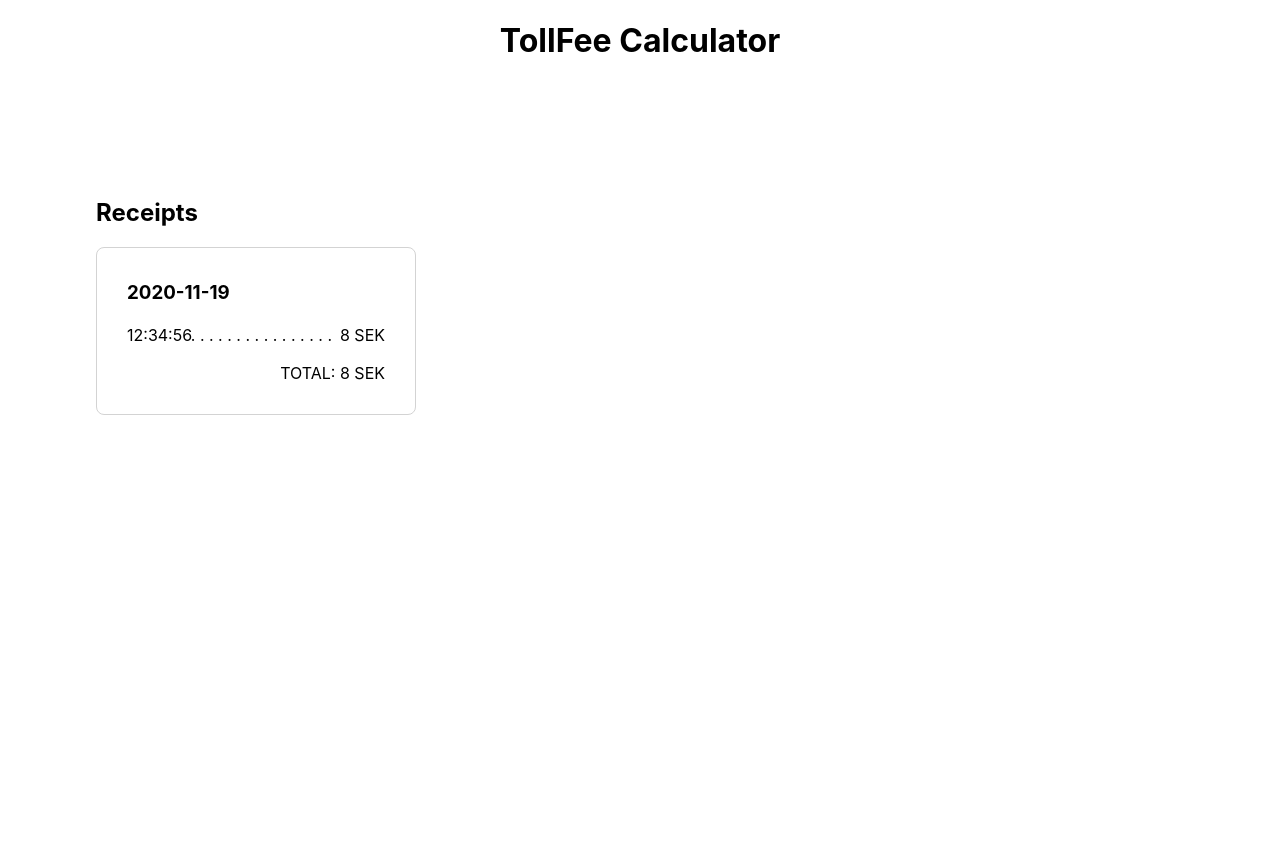
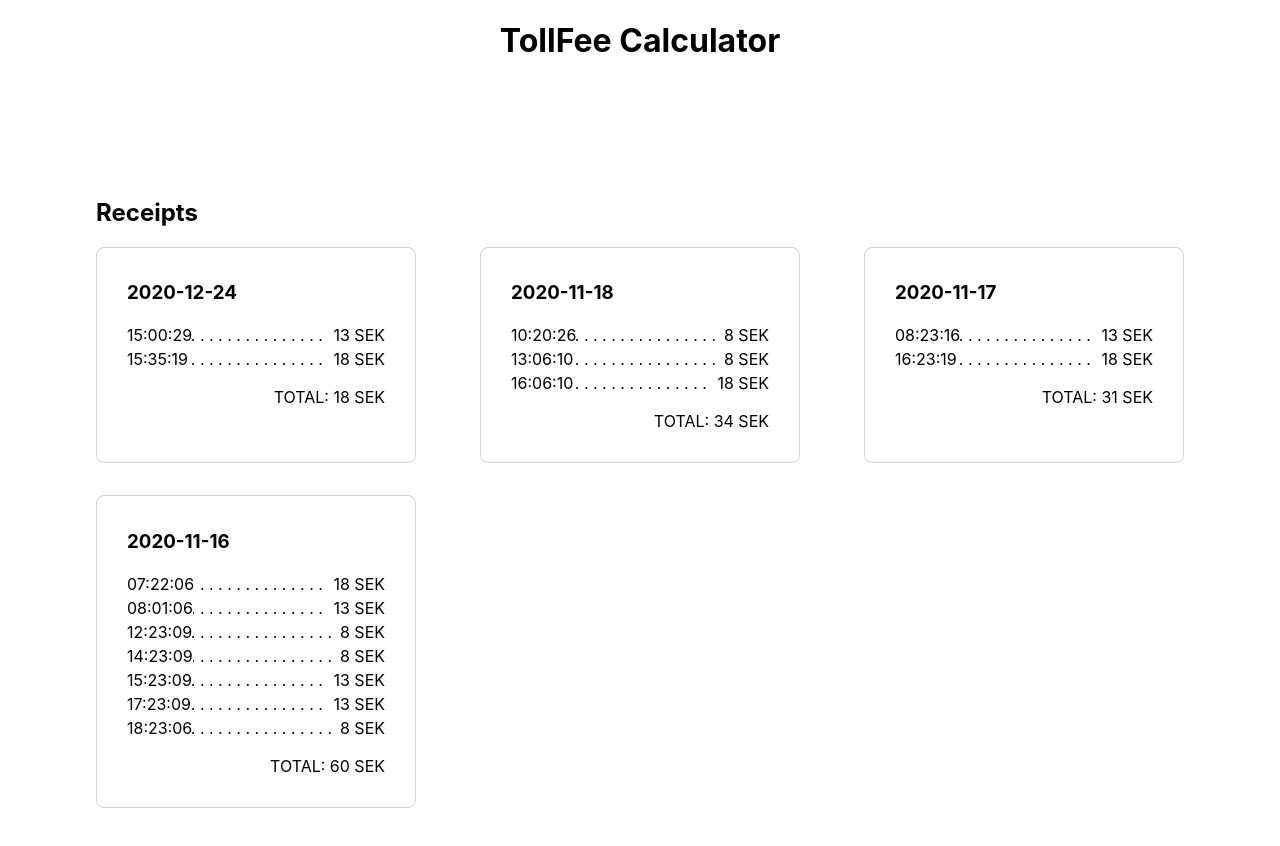
Before and after one commit to EvolveTechnology/toll-calculator, a React (Create React App) app in the folder reactjs/: page / in a window 1280 px wide. Shown: the top 846 px of the page. Before the commit the page ends 800 px from the top, so only its background shows below. Built offline with nearby package versions, Linux system fonts and the light colour scheme.

Commit message:
Add get vehicle data and display toll fee receipts

```diff
--- a/reactjs/src/components/Receipt/Receipt.js
+++ b/reactjs/src/components/Receipt/Receipt.js
@@ -1,15 +1,25 @@
 import React from "react";
 import ReceiptRow from "./../ReceiptRow/ReceiptRow";
+import {
+  getFeeForTime,
+  getTotalFeeForDate,
+} from "../../tollcalculator/tollcalculator";
 import "./Receipt.css";
 
-const Receipt = () => {
+const Receipt = ({ date, vehicle }) => {
+  const passages = vehicle.passages[date];
+  const totalFee = getTotalFeeForDate(vehicle, date);
+
+  const rows = passages.map((time, index) => {
+    const fee = getFeeForTime(time);
+    return <ReceiptRow time={time} fee={fee} key={index}></ReceiptRow>;
+  });
+
   return (
     <div data-testid="receipt" className="receipt">
-      <h3 className="receipt-date">2020-11-19</h3>
-      <ul className="receipt-passages-rows">
-        <ReceiptRow time={"12:34:56"} fee={8}></ReceiptRow>
-      </ul>
-      <p className="receipt-total-fee">TOTAL: 8 SEK</p>
+      <h3 className="receipt-date">{date}</h3>
+      <ul className="receipt-passages-rows">{rows}</ul>
+      <p className="receipt-total-fee">TOTAL: {totalFee} SEK</p>
     </div>
   );
 };
--- a/reactjs/src/containers/ReceiptContainer/ReceiptContainer.js
+++ b/reactjs/src/containers/ReceiptContainer/ReceiptContainer.js
@@ -1,16 +1,42 @@
-import React from "react";
+import React, { useState, useEffect } from "react";
 import Receipt from "../../components/Receipt/Receipt";
 import "./ReceiptContainer.css";
 
 const ReceiptContainer = () => {
+  const [vehicleData, setVehicleData] = useState([]);
+  const [error, setError] = useState(false);
+  const [isLoaded, setIsLoaded] = useState(false);
+
+  useEffect(() => {
+    fetch("mockDB/data.json")
+      .then((res) => res.json())
+      .then(
+        (res) => {
+          setVehicleData(res[0]);
+          setIsLoaded(true);
+        },
+        (error) => {
+          setError(true);
+        }
+      );
+  }, []);
+
+  if (error) {
+    return <div>Failed to load data</div>;
+  } else if (!isLoaded) {
+    return <div>Loading...</div>;
+  } else {
     return (
       <div data-testid="receipt-container" className="receipt-container">
         <h2>Receipts</h2>
         <div className="receipts">
-        <Receipt></Receipt>
+          {Object.keys(vehicleData.passages).map((date, index) => (
+            <Receipt date={date} vehicle={vehicleData} key={index}></Receipt>
+          ))}
         </div>
       </div>
     );
+  }
 };
 
 export default ReceiptContainer;
```
Lines whose indentation alone changed are shown as unchanged.
